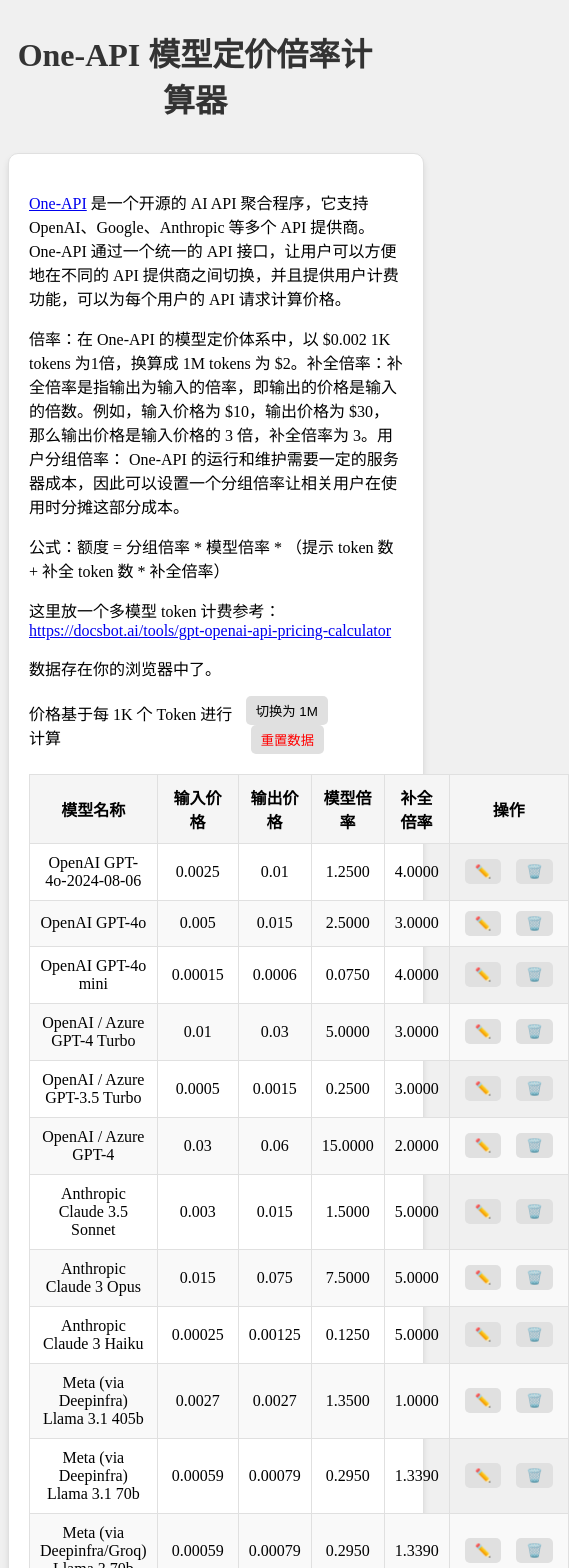
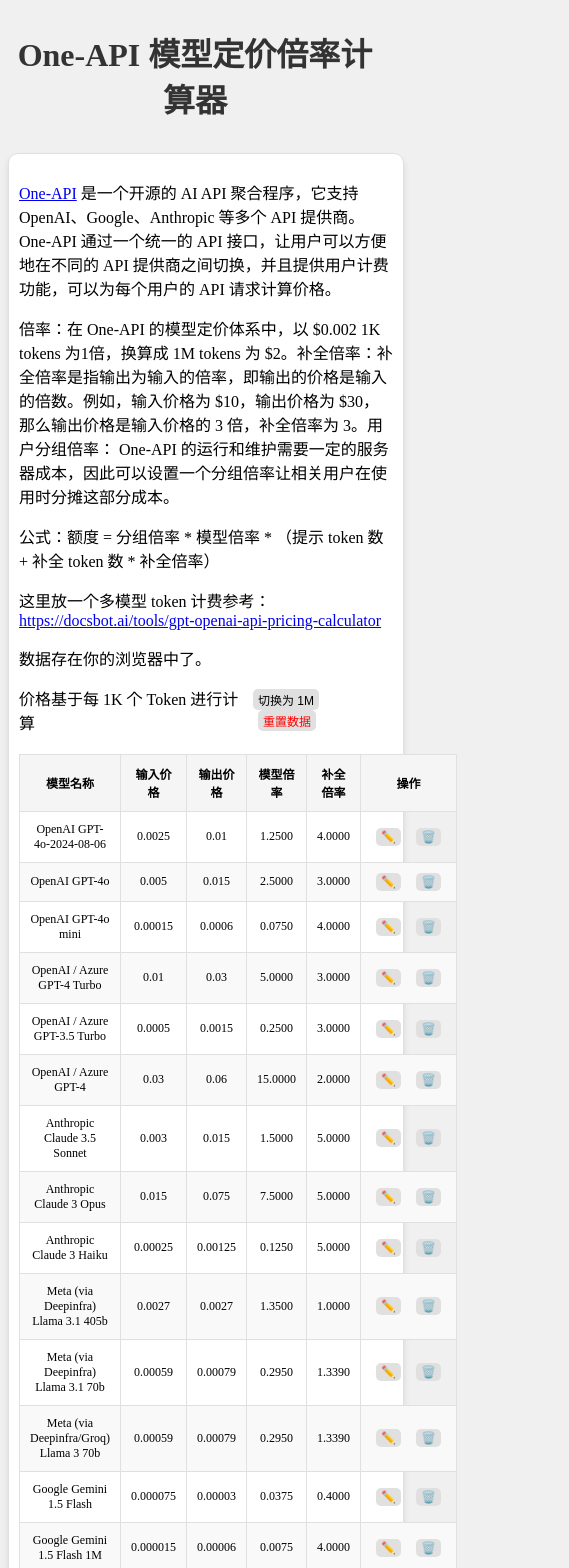
Before and after one commit to ShinChven/one-api-multiplier-calculator, a React (Vite) app in the folder app/: page / in a window 390 px wide. Shown: the top 1568 px of the page, 569 px wide, since content can reach past the window. Built offline with nearby package versions, Linux system fonts and the light colour scheme.

Commit message:
feat: Improve Calculator responsiveness
- Added media queries for smaller screen sizes
- Adjusted layout, font sizes, and padding

```diff
--- a/app/src/Calculator.css
+++ b/app/src/Calculator.css
@@ -66,3 +66,35 @@
   justify-content: center;
   margin-top: 20px;
 }
+
+@media (max-width: 768px) {
+  .card {
+    width: 95%; /* Adjust width for smaller screens */
+    padding: 15px; /* Reduce padding */
+  }
+
+  table {
+    font-size: 14px; /* Reduce font size */
+  }
+
+  button {
+    padding: 4px 8px; /* Reduce button padding */
+    font-size: 14px; /* Reduce button font size */
+  }
+}
+
+@media (max-width: 480px) {
+  .card {
+    width: 100%; /* Full width on very small screens */
+    padding: 10px; /* Further reduce padding */
+  }
+
+  table {
+    font-size: 12px; /* Further reduce font size */
+  }
+
+  button {
+    padding: 2px 5px; /* Further reduce button padding */
+    font-size: 12px; /* Further reduce button font size */
+  }
+}
```
